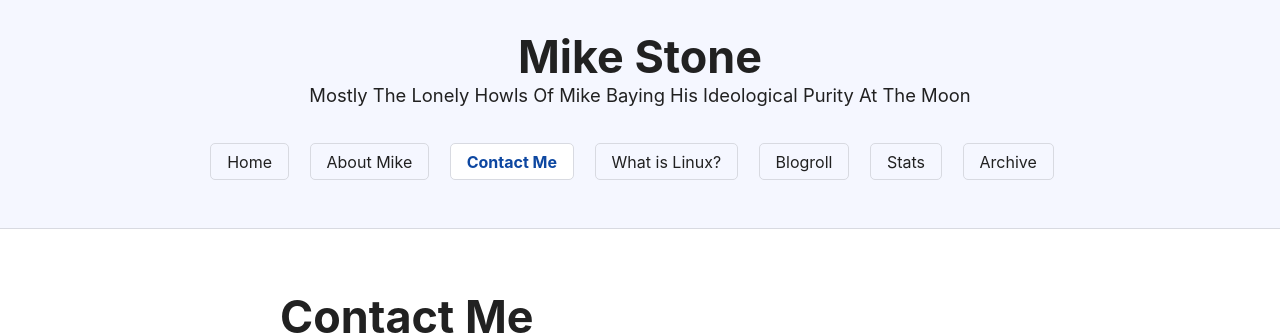
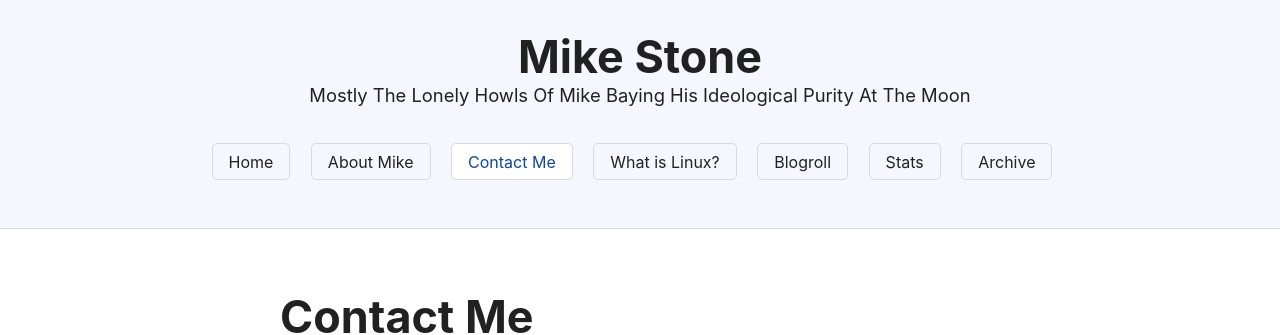
Before and after one commit to lrmikestone/jekyll.blog, a Jekyll site: the page built from contact.md, in a window 1280 px wide. Shown: the top 335 px of the page. Built offline with Jekyll 4.4.1, drawn with Linux system fonts in a browser that asks for light colours.

Commit message:
Update custom.css
Commenting out font-weight

```diff
--- a/assets/css/custom.css
+++ b/assets/css/custom.css
@@ -22,7 +22,7 @@
 nav a.current {
   background: var(--bg);
   color: var(--accent) !important;
-    font-weight: 700;
+    // font-weight: 700;
     opacity: 1;
 }
 
```
